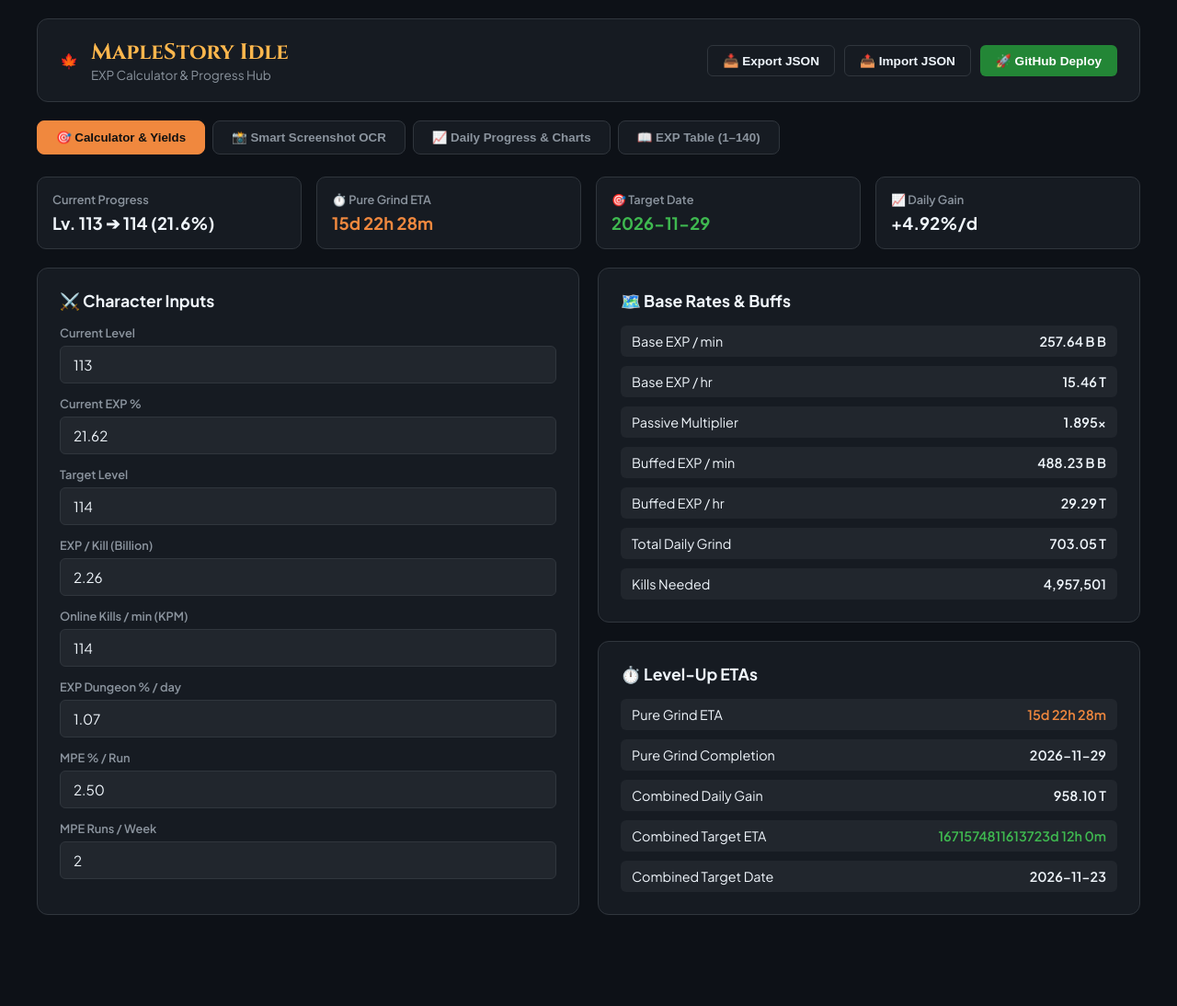
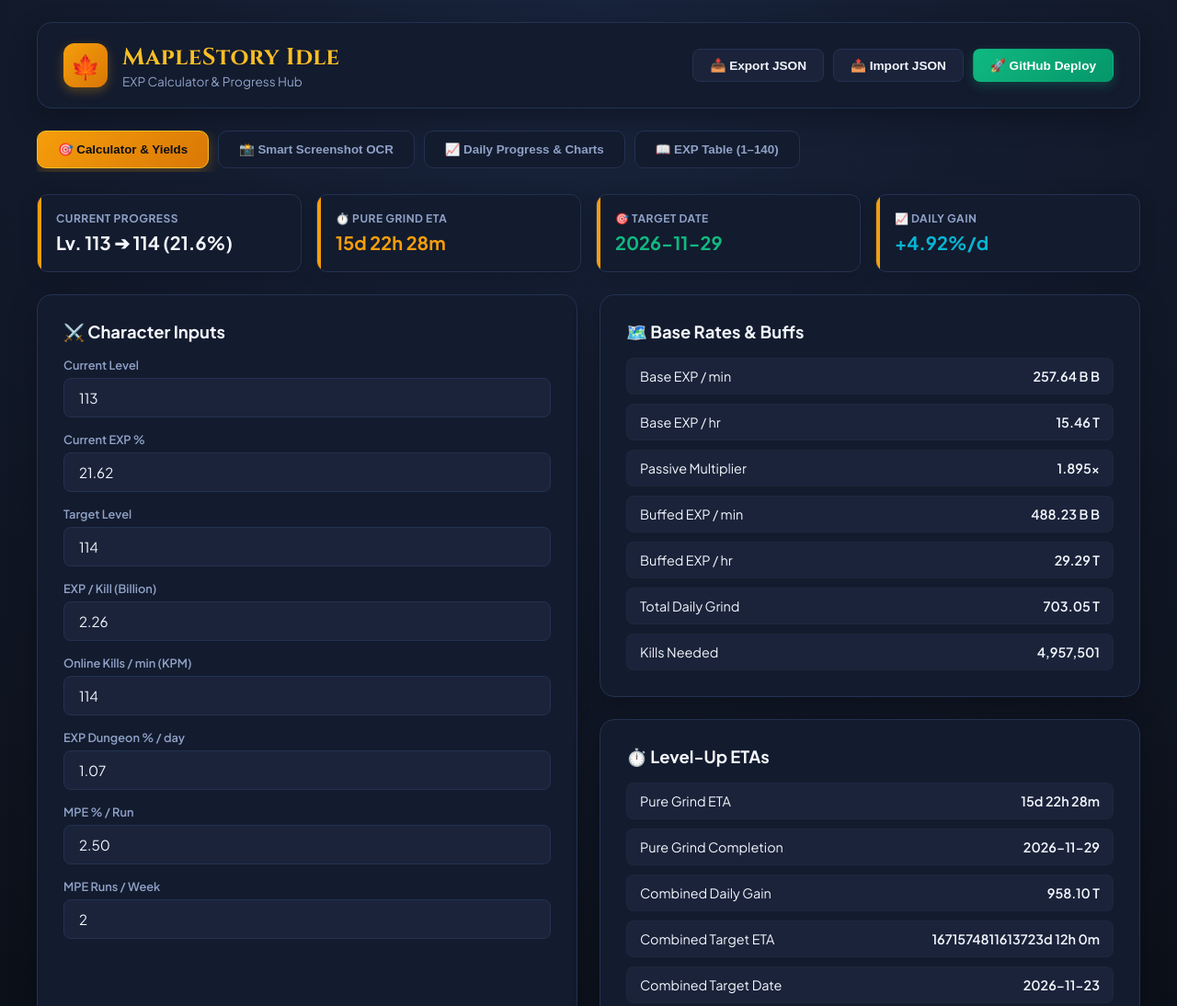
Before and after one commit to Ufokirbi/maplestory-exp-calc, a plain HTML site: page index.html in a window 1280 px wide. Shown: the top 1094 px of the page at 92% size. Before the commit the page ends 1015 px from the top, so only its background shows below. Drawn offline with Linux system fonts and the light colour scheme.

Commit message:
Update styles.css

```diff
--- a/styles.css
+++ b/styles.css
@@ -1,15 +1,15 @@
 :root {
-    --bg-main: #0d1117;
-    --bg-card: #161b22;
-    --bg-input: #21262d;
-    --border-color: #30363d;
-    --text-main: #f0f6fc;
-    --text-muted: #8b949e;
-    --accent-amber: #f0883e;
-    --accent-emerald: #238636;
-    --accent-cyan: #38bdf8;
-    --accent-purple: #8957e5;
-    --danger: #f85149;
+    --bg-main: #0b0f17;
+    --bg-card: #131b2e;
+    --bg-input: #1a233a;
+    --border-color: #233252;
+    --text-main: #f3f6fc;
+    --text-muted: #8fa1c7;
+    --accent-amber: #f59e0b;
+    --accent-amber-glow: rgba(245, 158, 11, 0.15);
+    --accent-emerald: #10b981;
+    --accent-cyan: #06b6d4;
+    --danger: #ef4444;
 }
 
 * {
@@ -19,10 +19,10 @@
 }
 
 body {
-    background-color: var(--bg-main);
+    background: radial-gradient(circle at top center, #18233c 0%, var(--bg-main) 100%);
     color: var(--text-main);
     font-family: 'Plus Jakarta Sans', sans-serif;
-    padding: 20px;
+    padding: 24px;
     min-height: 100vh;
 }
 
@@ -38,26 +38,36 @@ body {
     align-items: center;
     background: var(--bg-card);
     border: 1px solid var(--border-color);
-    padding: 20px 24px;
-    border-radius: 12px;
-    margin-bottom: 20px;
+    padding: 20px 28px;
+    border-radius: 16px;
+    margin-bottom: 24px;
+    box-shadow: 0 10px 30px rgba(0,0,0,0.3);
 }
 
 .logo-area {
     display: flex;
     align-items: center;
-    gap: 14px;
+    gap: 16px;
 }
 
-.maple-icon {
-    font-size: 2.2rem;
+.maple-badge {
+    width: 48px;
+    height: 48px;
+    background: linear-gradient(135deg, #f59e0b, #d97706);
+    border-radius: 12px;
+    display: flex;
+    align-items: center;
+    justify-content: center;
+    font-size: 1.6rem;
+    box-shadow: 0 4px 12px rgba(245, 158, 11, 0.3);
 }
 
 .app-header h1 {
     font-family: 'Cinzel', serif;
-    font-size: 1.5rem;
+    font-size: 1.6rem;
     font-weight: 700;
-    color: #ffb74d;
+    color: #fbbf24;
+    letter-spacing: 0.5px;
 }
 
 .subtitle {
@@ -72,42 +82,43 @@ body {
 
 /* Buttons */
 .btn {
-    padding: 8px 16px;
-    border-radius: 6px;
+    padding: 9px 18px;
+    border-radius: 8px;
     font-size: 0.85rem;
     font-weight: 600;
     cursor: pointer;
     border: 1px solid transparent;
-    transition: all 0.2s;
+    transition: all 0.2s cubic-bezier(0.4, 0, 0.2, 1);
 }
 
 .btn-primary {
-    background: var(--accent-emerald);
+    background: linear-gradient(135deg, #10b981, #059669);
     color: white;
+    box-shadow: 0 4px 12px rgba(16, 185, 129, 0.25);
 }
-.btn-primary:hover { opacity: 0.9; }
+.btn-primary:hover { transform: translateY(-1px); opacity: 0.95; }
 
 .btn-outline {
-    background: transparent;
+    background: var(--bg-input);
     border-color: var(--border-color);
     color: var(--text-main);
 }
-.btn-outline:hover { background: var(--bg-input); }
+.btn-outline:hover { background: var(--border-color); color: #fff; }
 
 .btn-danger-outline {
     background: transparent;
-    border-color: var(--danger);
+    border-color: rgba(239, 68, 68, 0.4);
     color: var(--danger);
 }
-.btn-danger-outline:hover { background: rgba(248, 81, 73, 0.1); }
+.btn-danger-outline:hover { background: rgba(239, 68, 68, 0.1); }
 
 .full-width { width: 100%; }
 
 /* Navigation Tabs */
 .nav-tabs {
     display: flex;
-    gap: 8px;
-    margin-bottom: 20px;
+    gap: 10px;
+    margin-bottom: 24px;
     overflow-x: auto;
     padding-bottom: 4px;
 }
@@ -116,8 +127,8 @@ body {
     background: var(--bg-card);
     border: 1px solid var(--border-color);
     color: var(--text-muted);
-    padding: 10px 20px;
-    border-radius: 8px;
+    padding: 12px 22px;
+    border-radius: 10px;
     font-weight: 600;
     cursor: pointer;
     white-space: nowrap;
@@ -127,95 +138,116 @@ body {
 .tab-btn:hover {
     color: var(--text-main);
     border-color: var(--accent-amber);
+    background: var(--bg-input);
 }
 
 .tab-btn.active {
-    background: var(--accent-amber);
-    color: #111;
-    border-color: var(--accent-amber);
+    background: linear-gradient(135deg, #f59e0b, #d97706);
+    color: #0b0f17;
+    border-color: #fbbf24;
+    box-shadow: 0 4px 15px rgba(245, 158, 11, 0.3);
+    font-weight: 700;
 }
 
 /* Tab Content */
-.tab-content {
-    display: none;
-}
-.tab-content.active {
-    display: block;
+.tab-content { display: none; }
+.tab-content.active { display: block; animation: fadeIn 0.3s ease; }
+
+@keyframes fadeIn {
+    from { opacity: 0; transform: translateY(4px); }
+    to { opacity: 1; transform: translateY(0); }
 }
 
 /* Summary Banner */
 .summary-banner {
     display: grid;
-    grid-template-columns: repeat(auto-fit, minmax(220px, 1fr));
+    grid-template-columns: repeat(auto-fit, minmax(230px, 1fr));
     gap: 16px;
-    margin-bottom: 20px;
+    margin-bottom: 24px;
 }
 
 .summary-item {
     background: var(--bg-card);
     border: 1px solid var(--border-color);
-    padding: 16px;
-    border-radius: 10px;
+    padding: 18px 20px;
+    border-radius: 12px;
     display: flex;
     flex-direction: column;
     gap: 6px;
+    box-shadow: 0 4px 20px rgba(0,0,0,0.2);
+    position: relative;
+    overflow: hidden;
+}
+
+.summary-item::before {
+    content: '';
+    position: absolute;
+    top: 0; left: 0; width: 4px; height: 100%;
+    background: var(--accent-amber);
 }
 
 .s-label {
-    font-size: 0.8rem;
+    font-size: 0.75rem;
     color: var(--text-muted);
-    font-weight: 600;
+    font-weight: 700;
+    text-transform: uppercase;
+    letter-spacing: 0.5px;
 }
 
 .s-value {
-    font-size: 1.15rem;
+    font-size: 1.25rem;
     font-weight: 700;
 }
 
 .highlight-amber { color: var(--accent-amber); }
-.highlight-green { color: #3fb950; }
+.highlight-green { color: var(--accent-emerald); }
+.highlight-cyan { color: var(--accent-cyan); }
 
 /* Grid & Cards */
 .grid-2col {
     display: grid;
     grid-template-columns: 1fr 1fr;
-    gap: 20px;
+    gap: 24px;
 }
 
-@media(max-width: 850px) {
+@media(max-width: 900px) {
     .grid-2col { grid-template-columns: 1fr; }
 }
 
 .stack {
     display: flex;
     flex-direction: column;
-    gap: 20px;
+    gap: 24px;
 }
 
 .card {
     background: var(--bg-card);
     border: 1px solid var(--border-color);
-    border-radius: 12px;
-    padding: 24px;
+    border-radius: 16px;
+    padding: 28px;
+    box-shadow: 0 8px 30px rgba(0,0,0,0.25);
 }
 
 .card h2 {
-    font-size: 1.1rem;
+    font-size: 1.15rem;
     font-weight: 700;
     margin-bottom: 16px;
     color: var(--text-main);
+    display: flex;
+    align-items: center;
+    gap: 8px;
 }
 
 .section-desc {
     font-size: 0.85rem;
     color: var(--text-muted);
-    margin-bottom: 16px;
-    line-height: 1.4;
+    margin-bottom: 20px;
+    line-height: 1.5;
 }
 
 /* Inputs */
 .input-group {
-    margin-bottom: 14px;
+    margin-bottom: 16px;
 }
 
 .input-group label {
@@ -231,15 +263,17 @@ body {
     background: var(--bg-input);
     border: 1px solid var(--border-color);
     color: var(--text-main);
-    padding: 10px 14px;
-    border-radius: 6px;
+    padding: 11px 16px;
+    border-radius: 8px;
     font-size: 0.95rem;
     font-family: inherit;
+    transition: all 0.2s;
 }
 
 .input-group input:focus {
     outline: none;
     border-color: var(--accent-amber);
+    box-shadow: 0 0 0 3px var(--accent-amber-glow);
 }
 
 /* Table Preview */
@@ -252,55 +286,53 @@ body {
 .row {
     display: flex;
     justify-content: space-between;
-    padding: 8px 12px;
+    padding: 10px 14px;
     background: var(--bg-input);
-    border-radius: 6px;
+    border-radius: 8px;
     font-size: 0.9rem;
+    border: 1px solid rgba(255,255,255,0.02);
 }
 
 .row span:last-child {
     font-weight: 600;
+    color: var(--text-main);
 }
 
 /* Dropzone */
 .dropzone {
     border: 2px dashed var(--border-color);
     background: var(--bg-input);
-    padding: 40px 20px;
+    padding: 48px 24px;
     text-align: center;
-    border-radius: 10px;
+    border-radius: 12px;
     cursor: pointer;
-    transition: border-color 0.2s;
+    transition: all 0.2s;
 }
 .dropzone:hover {
     border-color: var(--accent-amber);
+    background: rgba(245, 158, 11, 0.03);
 }
 .dropzone-icon {
-    font-size: 2.5rem;
-    margin-bottom: 10px;
+    font-size: 3rem;
+    margin-bottom: 12px;
 }
-.dropzone h3 { font-size: 1rem; margin-bottom: 4px; }
-.dropzone p { font-size: 0.8rem; color: var(--text-muted); }
-
-.preview-grid {
-    display: grid;
-    grid-template-columns: repeat(3, 1fr);
-    gap: 12px;
-}
+.dropzone h3 { font-size: 1.05rem; margin-bottom: 6px; }
+.dropzone p { font-size: 0.85rem; color: var(--text-muted); }
 
 /* Chart */
 .chart-wrapper {
     background: var(--bg-input);
-    border-radius: 8px;
-    padding: 12px;
-    height: 240px;
-    margin-bottom: 12px;
+    border-radius: 10px;
+    padding: 16px;
+    height: 250px;
+    margin-bottom: 14px;
+    border: 1px solid var(--border-color);
 }
 
 .chart-legend {
     display: flex;
     justify-content: center;
-    gap: 20px;
+    gap: 24px;
     font-size: 0.8rem;
     color: var(--text-muted);
 }
@@ -321,7 +353,7 @@ body {
     overflow-x: auto;
 }
 .max-height-table {
-    max-height: 400px;
+    max-height: 420px;
     overflow-y: auto;
 }
 
@@ -333,21 +365,29 @@ body {
 }
 
 .data-table th, .data-table td {
-    padding: 10px 14px;
+    padding: 12px 16px;
     border-bottom: 1px solid var(--border-color);
 }
 
 .data-table th {
     background: var(--bg-input);
-    font-weight: 600;
+    font-weight: 700;
     color: var(--text-muted);
+    text-transform: uppercase;
+    font-size: 0.75rem;
+    letter-spacing: 0.5px;
+}
+
+.data-table tr:hover td {
+    background: rgba(255,255,255,0.01);
 }
 
 /* Modal */
 .modal-backdrop {
     position: fixed;
     top: 0; left: 0; width: 100%; height: 100%;
-    background: rgba(0,0,0,0.7);
+    background: rgba(5, 8, 15, 0.8);
+    backdrop-filter: blur(4px);
     display: none;
     justify-content: center;
     align-items: center;
@@ -358,28 +398,29 @@ body {
 .modal {
     background: var(--bg-card);
     border: 1px solid var(--border-color);
-    padding: 30px;
-    border-radius: 12px;
-    max-width: 500px;
+    padding: 36px;
+    border-radius: 16px;
+    max-width: 520px;
     width: 90%;
+    box-shadow: 0 20px 50px rgba(0,0,0,0.5);
 }
-.modal h2 { margin-bottom: 16px; color: var(--accent-amber); }
-.modal ol { margin-left: 20px; font-size: 0.9rem; line-height: 1.6; color: var(--text-muted); }
-.modal code { background: var(--bg-input); padding: 2px 6px; border-radius: 4px; color: var(--text-main); }
+.modal h2 { margin-bottom: 16px; color: var(--accent-amber); font-family: 'Cinzel', serif; }
+.modal ol { margin-left: 20px; font-size: 0.9rem; line-height: 1.7; color: var(--text-muted); }
+.modal code { background: var(--bg-input); padding: 3px 8px; border-radius: 6px; color: var(--accent-amber); font-family: monospace; }
 
 /* Toast */
 .toast {
     position: fixed;
-    bottom: 20px; right: 20px;
-    background: var(--accent-emerald);
+    bottom: 24px; right: 24px;
+    background: linear-gradient(135deg, #10b981, #059669);
     color: white;
-    padding: 12px 20px;
-    border-radius: 8px;
+    padding: 14px 22px;
+    border-radius: 10px;
     font-weight: 600;
-    box-shadow: 0 4px 12px rgba(0,0,0,0.3);
+    box-shadow: 0 10px 30px rgba(0,0,0,0.4);
     transform: translateY(100px);
     opacity: 0;
-    transition: all 0.3s;
+    transition: all 0.3s cubic-bezier(0.4, 0, 0.2, 1);
     z-index: 1100;
 }
 .toast.show {
```
